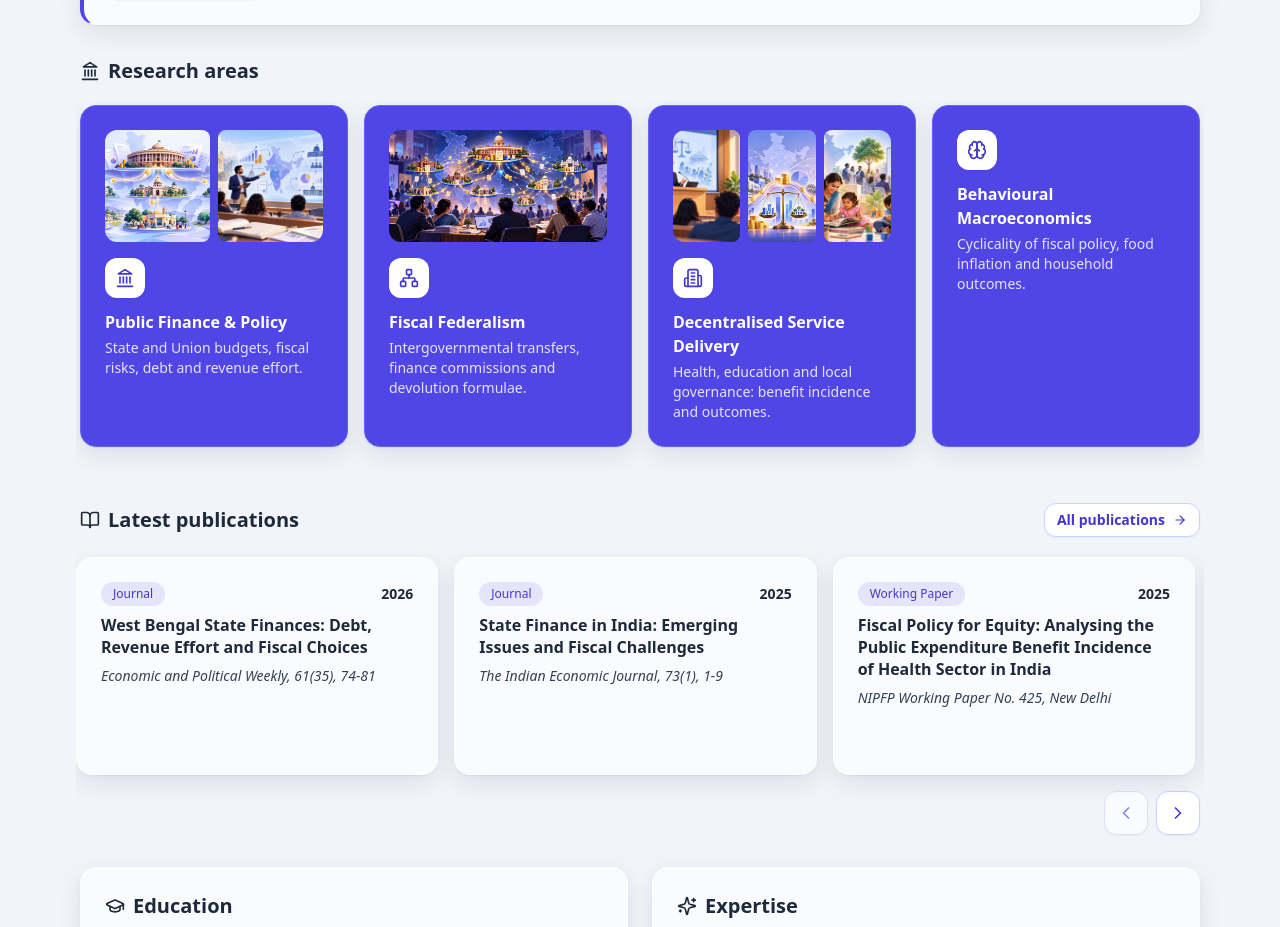
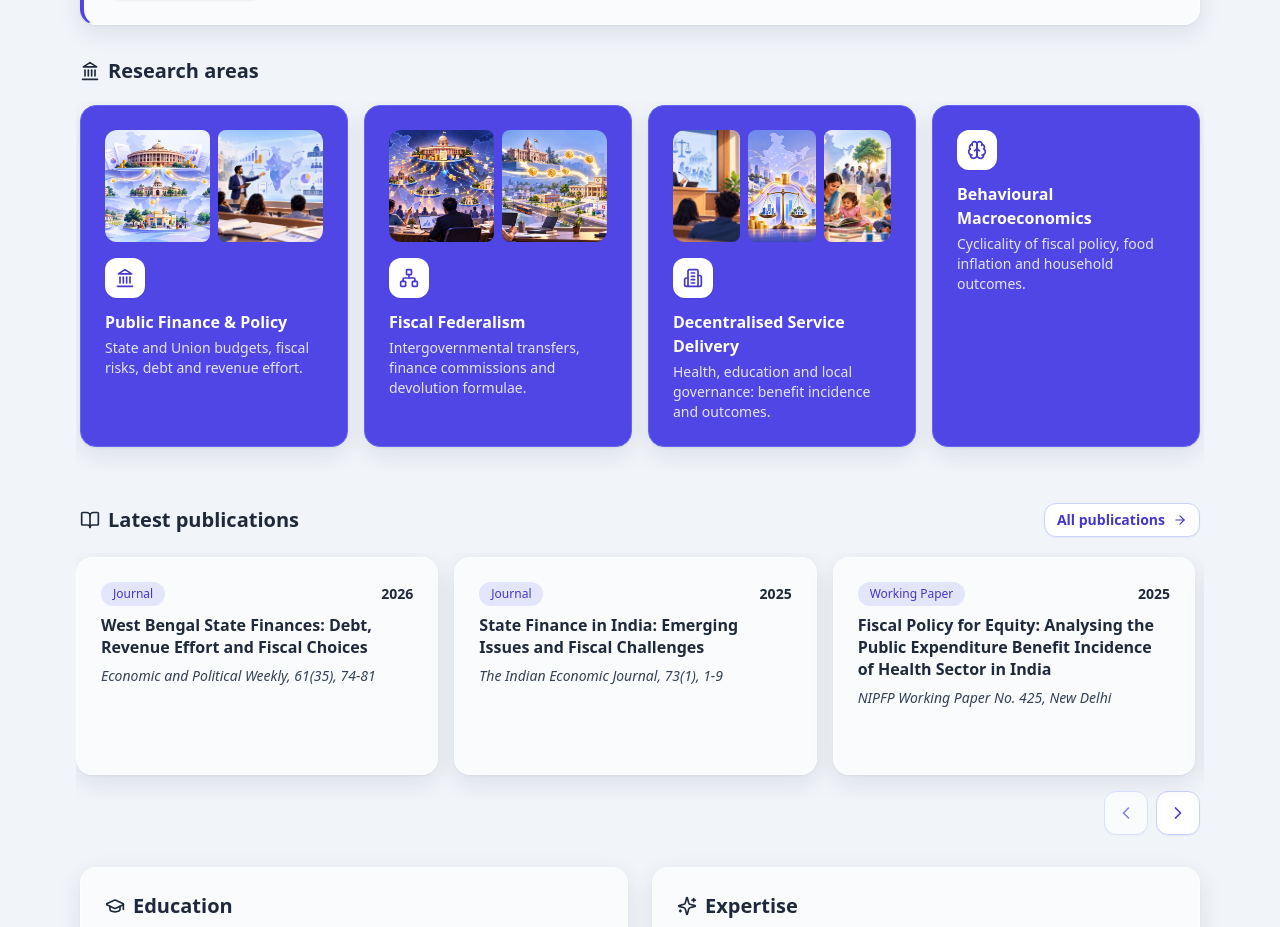
Before and after one commit to Harshmalik017/KB-Portfolio, a Next.js app: page / in a window 1280 px wide. Shown: the part 1101-2028 px from the top of the page. Built offline with nearby package versions, Linux system fonts and the light colour scheme; no server answers.

Commit message:
Add flypaper effect research illustration
Co-authored-by: Copilot App <223556219+Copilot@users.noreply.github.com>

```diff
--- a/src/app/page.tsx
+++ b/src/app/page.tsx
@@ -26,7 +26,10 @@ const areaImages = [
     { src: "/research-decentralised-public-finance.png", alt: "Public finance and decentralisation across India" },
     { src: "/research-public-finance-federalism.png", alt: "Public finance policy in Indian federalism" },
   ],
-  [{ src: "/research-intergovernmental-transfers.png", alt: "Fiscal transfers between levels of government in India" }],
+  [
+    { src: "/research-intergovernmental-transfers.png", alt: "Fiscal transfers between levels of government in India" },
+    { src: "/research-flypaper-effect.png", alt: "How intergovernmental transfers shape local spending in India" },
+  ],
   [
     { src: "/research-child-rights.png", alt: "Child rights and women's empowerment" },
     { src: "/research-health-finance-equity.png", alt: "Equity in public healthcare financing" },
```
Also changed, not shown: public/research-flypaper-effect.png (added).
